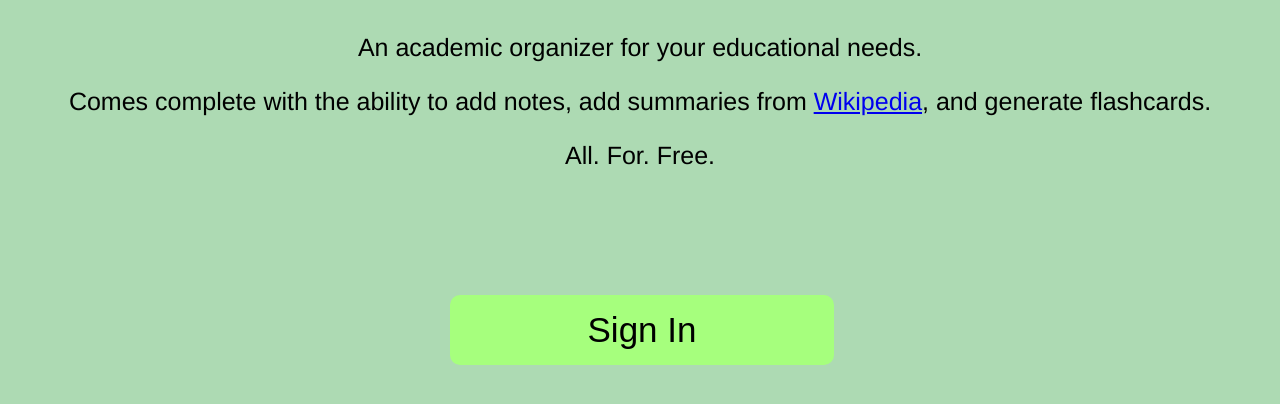
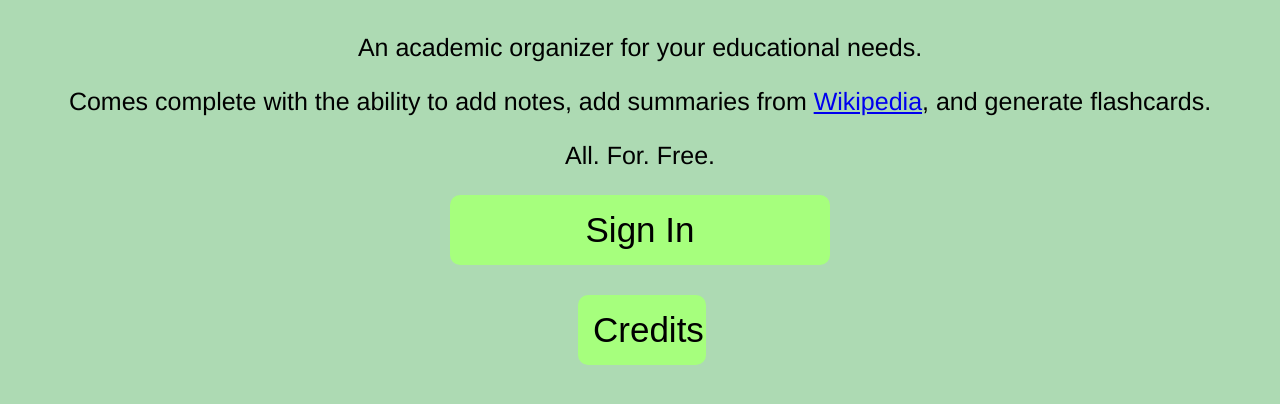
Before and after one commit to chinmaydr/acedemic-organizer, a plain HTML site: page index.html in a window 1280 px wide. Shown: the part 336-740 px from the top of the page. Drawn offline with Linux system fonts and the light colour scheme.

Commit message:
hjusdhjdfshjfsd

```diff
--- a/css/homepageStyle.css
+++ b/css/homepageStyle.css
@@ -23,7 +23,6 @@ h1.text {
 
 button {
     width: 30%;
-    position: fixed;
     left: 35%;
     border: none;
     border-radius: 10px;
@@ -36,7 +35,7 @@ button {
     margin: 4px 2px;
     cursor: pointer;
     transition-duration: 0.4s;
-    margin-top: 100px;
+    margin-top: 0px;
 }
 button:hover {
     background-color: white;
@@ -44,9 +43,9 @@ button:hover {
 
 button.credits {
     position: fixed;
-    margin-top: 470px;
+    margin-top: 100px;
     width: 10%;
     left: 45%;
-    font-size: 25px;
+    font-size: 35px;
 
 }
--- a/css/loginStyle.css
+++ b/css/loginStyle.css
@@ -54,7 +54,7 @@ button {
     border: none;
     border-radius: 10px;
     background-color:rgb(192, 253, 163);
-    padding: 15px 15px;
+    padding: 0px 0px;
     text-align: center;
     display: inline-block;
     font-size: 20px;
```
